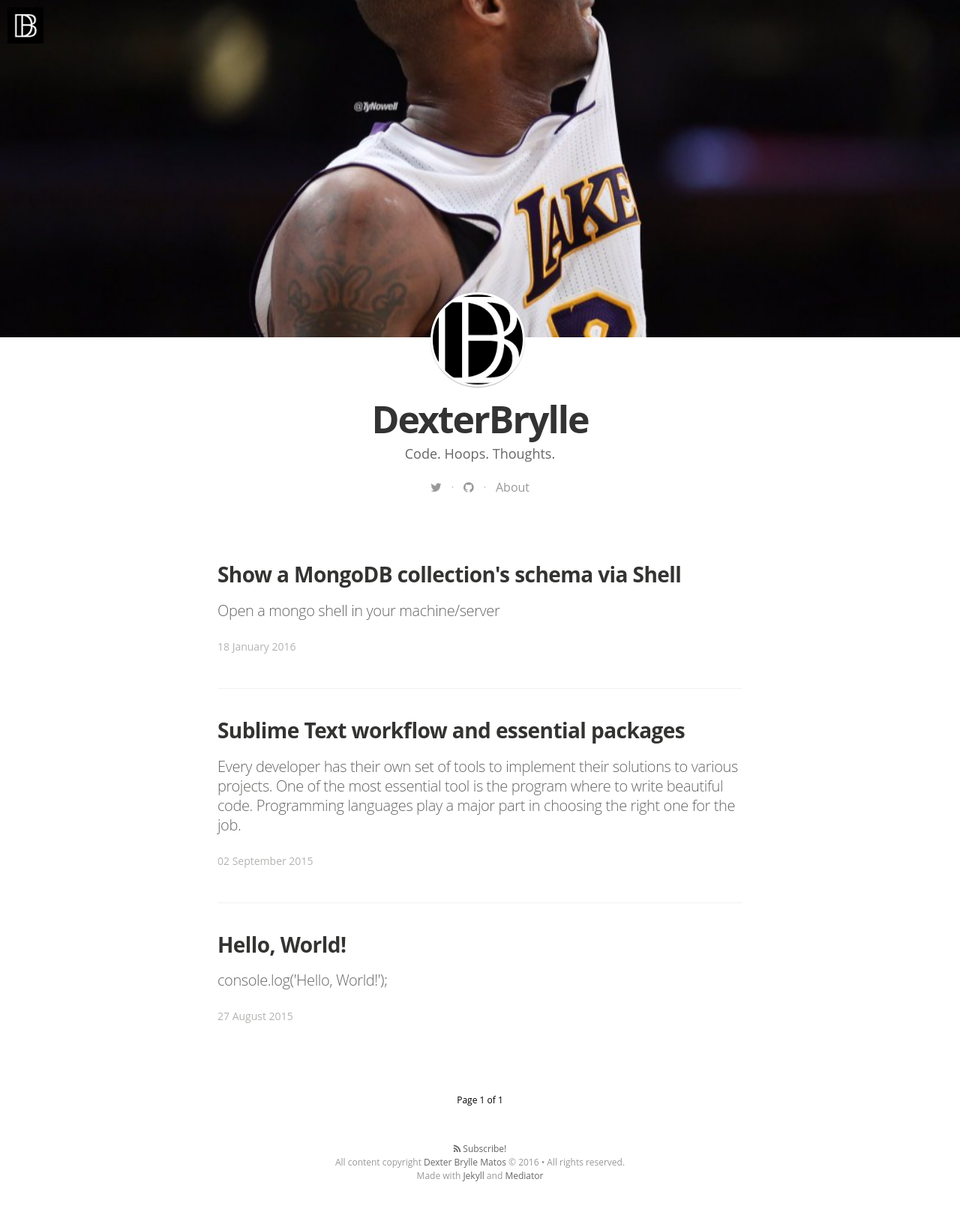
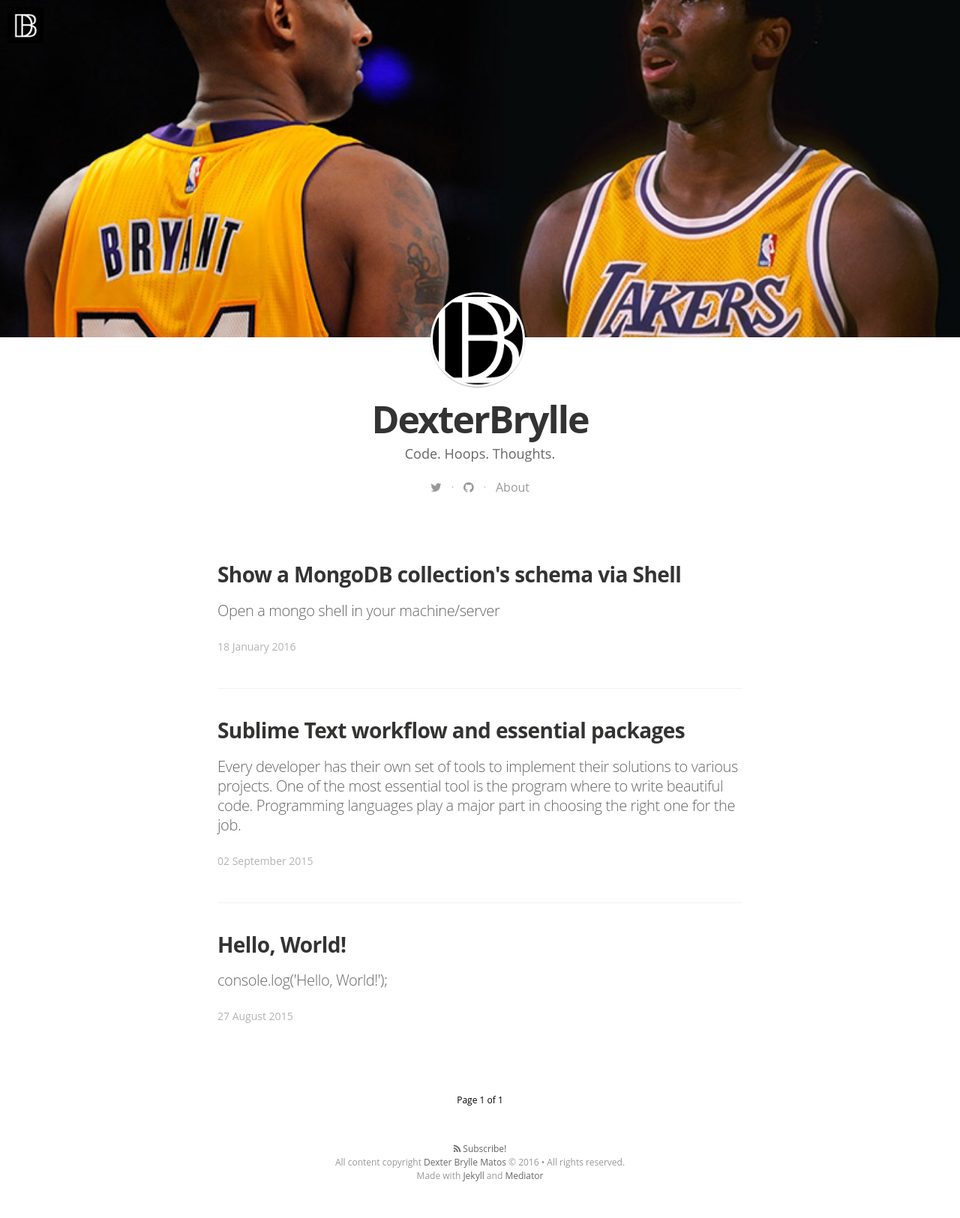
Before and after one commit to dexterbrylle/dexterbrylle.github.io, a Jekyll site: the page built from index.html, in a window 1280 px wide. Shown: the whole page at 75% size. Built offline with Jekyll 4.4.1, drawn with Linux system fonts in a browser that asks for light colours; nearby versions of some CDN libraries; some web fonts are replaced; Markdown is read by kramdown in place of the engine named in the settings; the list of posts is cut into pages by our own code.

Commit message:
Cover change

```diff
--- a/_config.yml
+++ b/_config.yml
@@ -10,7 +10,7 @@ description: > # this means to ignore newlines until "email:"
 email: dexterbrylle@gmail.com
 permalink: /:categories/:year/:title
 logo: "/assets/images/db_logo.jpg"
-cover: "/assets/images/CfLIqLWUsAEdjur.jpg"
+cover: "/assets/images/11892267_3508265618399_2532400152517052122_n.jpg"
 name: 'Dexter Brylle Matos'
 author: 'Dexter Brylle Matos'
 author_image: "/assets/images/avatar.png"
```
Also changed, not shown: assets/images/11892267_3508265618399_2532400152517052122_n.jpg (added).
